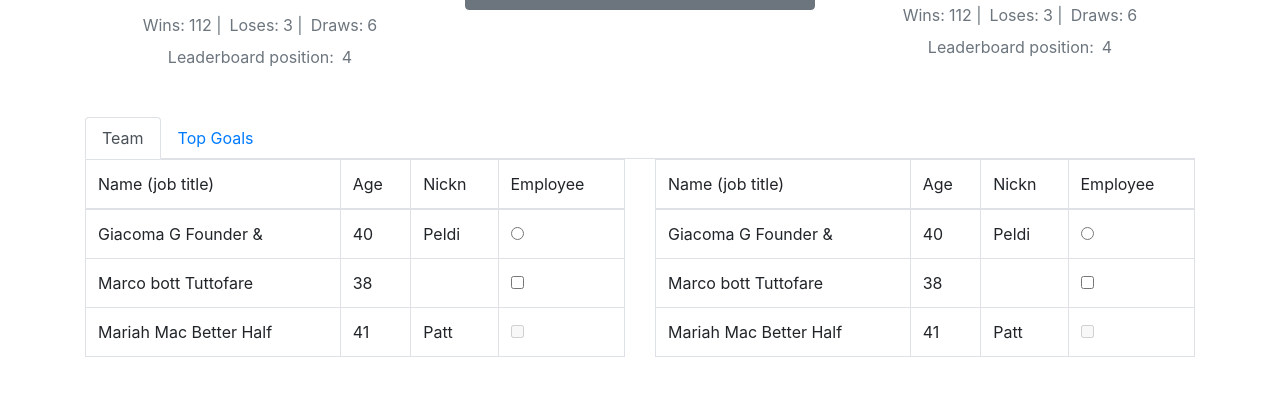
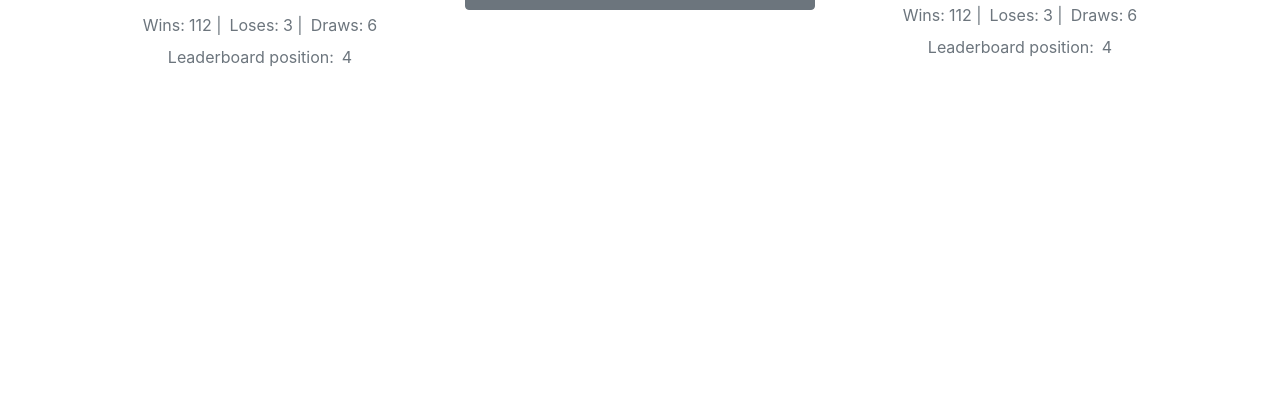
Before and after one commit to SarvarRahim/footbal-bootstrap, a plain HTML site: page index.html in a window 1280 px wide. Shown: the part 498-894 px from the top of the page. After the commit the page ends 800 px from the top, so only its background shows below. Drawn offline with Linux system fonts and the light colour scheme.

Commit message:
edit nav

```diff
--- a/index.html
+++ b/index.html
@@ -100,7 +100,7 @@
             </div>
           </div>
 
-          <div class="collapse fade show active my-4" id="collapseExample">
+          <div class="collapse fade my-4" id="collapseExample">
           <ul class="nav nav-tabs" id="myTab">
             <li class="nav-item">
               <a class="nav-link active" data-toggle="tab" href="#team">Team</a>
```
